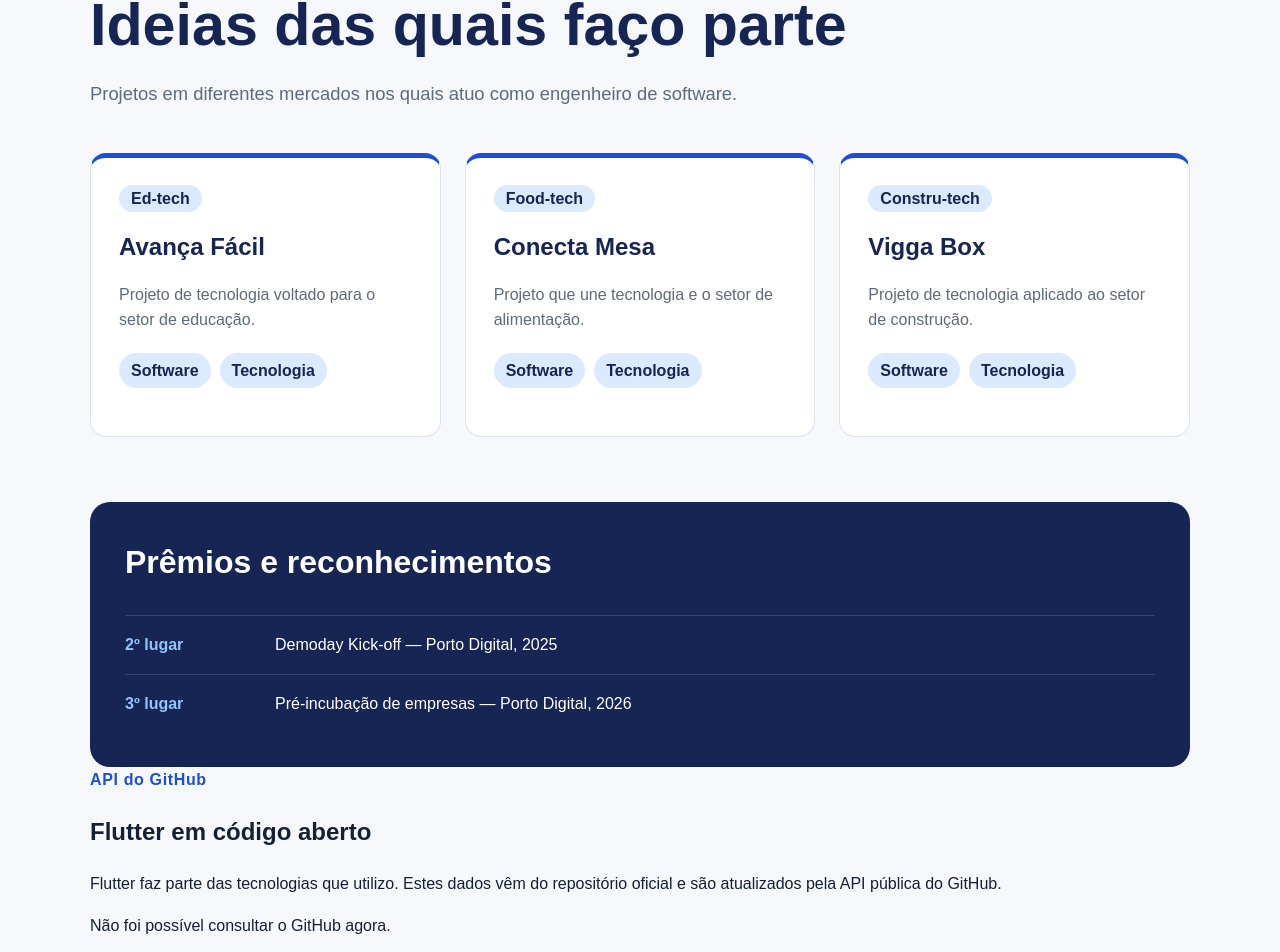
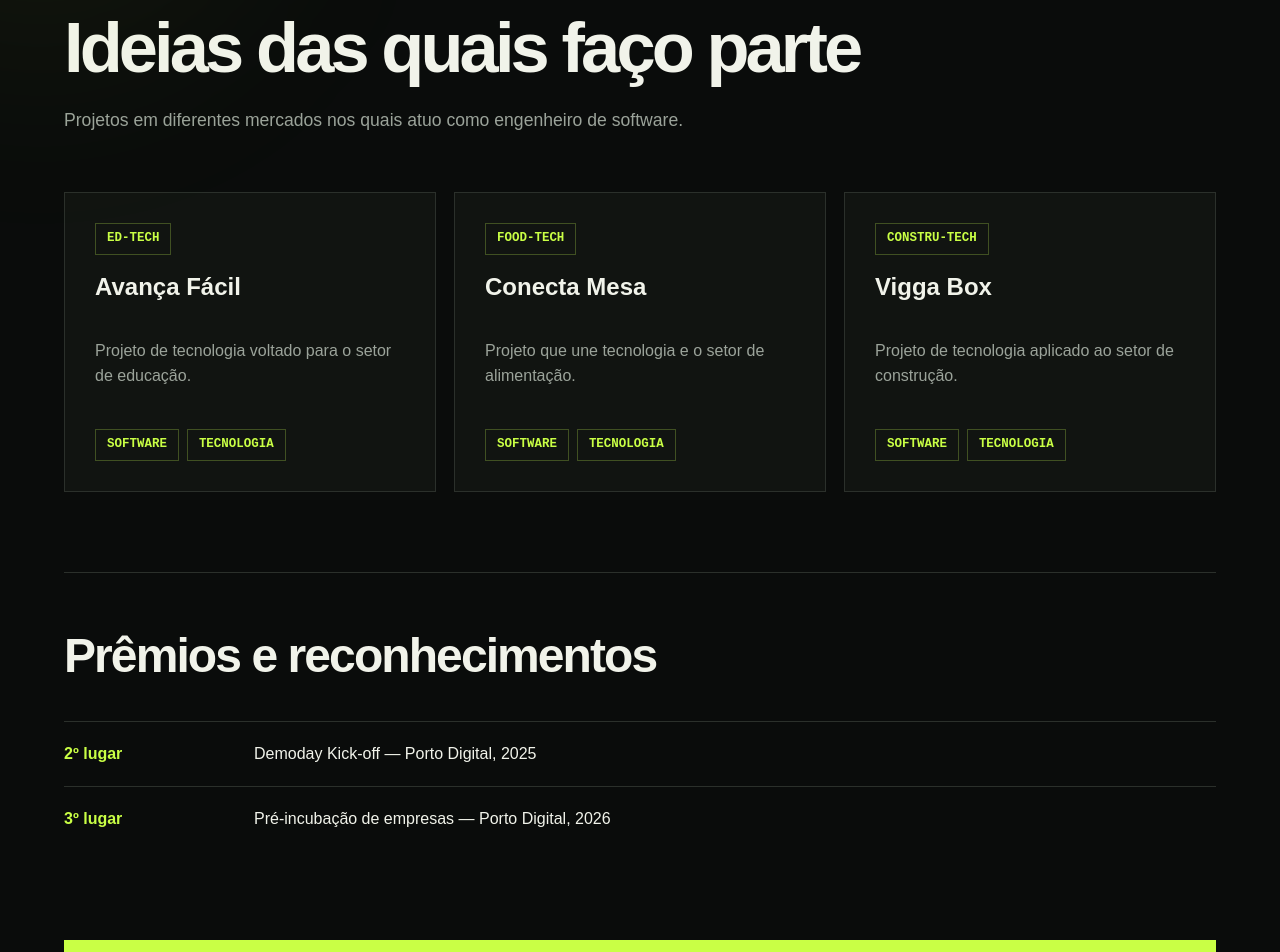
Before and after one commit to MatheusmotaDev/curriculo, a Next.js app: page /projetos in a window 1280 px wide. Shown: the part 210-1162 px from the top of the page. Built offline with nearby package versions, Linux system fonts and the light colour scheme; no server answers.

Commit message:
style: renova o visual do portfolio

```diff
--- a/app/globals.css
+++ b/app/globals.css
@@ -1,16 +1,20 @@
 :root {
-  --azul: #1d4ed8;
-  --azul-escuro: #172554;
-  --azul-claro: #dbeafe;
-  --fundo: #f6f8fc;
-  --texto: #172033;
-  --cinza: #5f6b7a;
-  --branco: #ffffff;
-  --borda: #dce3ee;
+  --fundo: #0a0c0b;
+  --superficie: #111411;
+  --superficie-clara: #171b17;
+  --texto: #f1f3ea;
+  --cinza: #9ba39a;
+  --verde: #c9ff45;
+  --borda: #2b302b;
 }
 
-* { box-sizing: border-box; }
-html { scroll-behavior: smooth; }
+* {
+  box-sizing: border-box;
+}
+
+html {
+  scroll-behavior: smooth;
+}
 
 body {
   margin: 0;
@@ -21,209 +25,584 @@ body {
   line-height: 1.6;
 }
 
-a { color: inherit; text-decoration: none; }
-.container { width: min(1100px, 90%); margin: 0 auto; }
+body::before {
+  content: "";
+  width: 420px;
+  height: 420px;
+  background: rgba(201, 255, 69, 0.06);
+  filter: blur(120px);
+  border-radius: 50%;
+  position: fixed;
+  top: -170px;
+  left: -170px;
+  pointer-events: none;
+}
+
+a {
+  color: inherit;
+  text-decoration: none;
+}
+
+.container {
+  width: min(1160px, 90%);
+  margin: 0 auto;
+}
 
 .cabecalho {
-  background: rgba(255, 255, 255, 0.95);
+  background: rgba(10, 12, 11, 0.88);
   border-bottom: 1px solid var(--borda);
+  backdrop-filter: blur(12px);
   position: sticky;
   top: 0;
   z-index: 10;
 }
 
 .menu {
-  min-height: 76px;
+  min-height: 78px;
   display: flex;
   align-items: center;
   justify-content: space-between;
-  gap: 24px;
+  gap: 30px;
 }
 
-.logo { color: var(--azul); font-size: 1.3rem; font-weight: bold; }
-nav { display: flex; flex-wrap: wrap; justify-content: flex-end; gap: 24px; }
-nav a { color: var(--cinza); font-weight: bold; }
-nav a:hover { color: var(--azul); }
+.logo {
+  display: flex;
+  align-items: center;
+  gap: 11px;
+  font-size: 1rem;
+  font-weight: bold;
+  letter-spacing: 0.04em;
+}
+
+.logo-marca {
+  width: 34px;
+  height: 34px;
+  display: grid;
+  place-items: center;
+  background: var(--verde);
+  color: #090b09;
+  font-weight: 900;
+}
+
+nav {
+  display: flex;
+  flex-wrap: wrap;
+  justify-content: flex-end;
+  gap: 30px;
+}
+
+nav a {
+  color: var(--cinza);
+  font-size: 0.82rem;
+  font-weight: bold;
+  letter-spacing: 0.06em;
+  text-transform: uppercase;
+  transition: color 0.2s;
+}
+
+nav a:hover {
+  color: var(--verde);
+}
 
 .hero {
-  min-height: 620px;
+  min-height: 680px;
   display: grid;
-  grid-template-columns: 1.25fr 0.75fr;
+  grid-template-columns: 1fr 0.88fr;
   align-items: center;
-  gap: 70px;
-  padding-top: 70px;
-  padding-bottom: 70px;
+  gap: 80px;
+  padding-top: 80px;
+  padding-bottom: 80px;
 }
 
-.hero h1, .pagina h1 {
-  color: var(--azul-escuro);
-  font-size: clamp(2.3rem, 5vw, 4.3rem);
-  line-height: 1.1;
-  margin: 14px 0 22px;
+.etiqueta {
+  display: inline-block;
+  color: var(--verde);
+  font-family: "Courier New", monospace;
+  font-size: 0.9rem;
+  font-weight: bold;
+  letter-spacing: 0.08em;
+  text-transform: uppercase;
 }
 
-.hero p, .introducao { color: var(--cinza); font-size: 1.15rem; max-width: 720px; }
-.etiqueta { display: inline-block; color: var(--azul); font-weight: bold; letter-spacing: 0.04em; }
-.botoes { display: flex; gap: 14px; margin-top: 30px; }
+.hero h1,
+.pagina h1 {
+  max-width: 760px;
+  margin: 18px 0 24px;
+  font-size: clamp(3rem, 6vw, 5.4rem);
+  line-height: 0.98;
+  letter-spacing: -0.055em;
+}
+
+.hero p,
+.introducao {
+  max-width: 650px;
+  color: var(--cinza);
+  font-size: 1.1rem;
+}
+
+.botoes {
+  display: flex;
+  gap: 12px;
+  margin-top: 32px;
+}
 
 .botao {
   display: inline-block;
-  background: var(--azul);
-  color: var(--branco);
-  border: 2px solid var(--azul);
-  border-radius: 10px;
-  padding: 11px 22px;
+  background: var(--verde);
+  color: #090b09;
+  border: 1px solid var(--verde);
+  padding: 12px 23px;
   font-weight: bold;
+  transition: transform 0.2s, background 0.2s;
 }
 
-.botao:hover { background: var(--azul-escuro); border-color: var(--azul-escuro); }
-.botao-claro { background: transparent; color: var(--azul); }
+.botao:hover {
+  background: #dcff82;
+  transform: translateY(-2px);
+}
+
+.botao-claro {
+  background: transparent;
+  color: var(--texto);
+  border-color: var(--borda);
+}
+
+.botao-claro:hover {
+  background: var(--superficie-clara);
+}
+
+.tecnologias-home {
+  display: flex;
+  flex-wrap: wrap;
+  gap: 20px;
+  margin-top: 44px;
+  color: #717970;
+  font-family: "Courier New", monospace;
+  font-size: 0.82rem;
+  text-transform: uppercase;
+}
 
 .foto-box {
-  background: var(--azul-claro);
-  border-radius: 28px 28px 100px 28px;
-  padding: 16px;
-  transform: rotate(2deg);
+  position: relative;
+  border: 1px solid var(--borda);
+  padding: 10px;
+}
+
+.foto-box::before {
+  content: "";
+  width: 80px;
+  height: 80px;
+  background: var(--verde);
+  position: absolute;
+  top: -18px;
+  right: -18px;
+  z-index: -1;
 }
 
 .foto-perfil {
   display: block;
   width: 100%;
   height: auto;
-  border-radius: 20px 20px 88px 20px;
-  transform: rotate(-2deg);
+  filter: saturate(0.82) contrast(1.04);
 }
 
-.secao { margin-bottom: 90px; }
+.foto-legenda {
+  display: flex;
+  justify-content: space-between;
+  gap: 18px;
+  padding: 13px 4px 3px;
+  font-family: "Courier New", monospace;
+  font-size: 0.78rem;
+  text-transform: uppercase;
+}
+
+.foto-legenda span {
+  color: var(--cinza);
+}
+
+.secao {
+  margin-bottom: 110px;
+}
+
+.secao-cabecalho {
+  display: grid;
+  grid-template-columns: 0.45fr 1fr;
+  gap: 40px;
+  align-items: start;
+  padding-top: 60px;
+  border-top: 1px solid var(--borda);
+}
+
+.secao-cabecalho h2 {
+  max-width: 650px;
+  margin: 0 0 46px;
+  font-size: clamp(2rem, 4vw, 3.4rem);
+  line-height: 1.08;
+  letter-spacing: -0.04em;
+}
 
 .resumo {
-  background: var(--azul-escuro);
-  color: var(--branco);
-  border-radius: 20px;
-  padding: 32px;
   display: grid;
   grid-template-columns: repeat(3, 1fr);
-  gap: 25px;
+  border-top: 1px solid var(--borda);
+  border-bottom: 1px solid var(--borda);
 }
 
-.resumo div { display: flex; align-items: center; gap: 14px; }
-.resumo strong { color: #93c5fd; font-size: 2.3rem; }
-
-.api-box {
-  background: var(--branco);
-  border: 1px solid var(--borda);
-  border-radius: 20px;
-  padding: 35px;
-  display: grid;
-  grid-template-columns: 1fr 1fr;
-  gap: 40px;
+.resumo div {
+  min-height: 145px;
+  display: flex;
+  flex-direction: column;
+  justify-content: center;
+  gap: 8px;
+  padding: 28px;
+  border-right: 1px solid var(--borda);
 }
 
-.api-box h2 { color: var(--azul-escuro); font-size: 2rem; margin: 8px 0; }
-.api-box p { color: var(--cinza); }
-.lista-feriados { display: grid; gap: 10px; }
-
-.feriado {
-  background: var(--fundo);
-  border-left: 4px solid var(--azul);
-  border-radius: 8px;
-  padding: 12px 16px;
-  display: flex;
-  justify-content: space-between;
-  gap: 15px;
+.resumo div:last-child {
+  border-right: 0;
 }
 
-.pagina { min-height: calc(100vh - 160px); padding-top: 85px; padding-bottom: 100px; }
-.pagina h1 { font-size: clamp(2.2rem, 5vw, 3.7rem); max-width: 850px; }
+.resumo span {
+  color: var(--verde);
+  font-family: "Courier New", monospace;
+  font-size: 0.78rem;
+  text-transform: uppercase;
+}
 
-.duas-colunas, .grade-cards {
+.resumo strong {
+  font-size: 1.35rem;
+}
+
+.pagina {
+  min-height: calc(100vh - 160px);
+  padding-top: 100px;
+  padding-bottom: 120px;
+}
+
+.pagina h1 {
+  max-width: 900px;
+  font-size: clamp(2.8rem, 5.5vw, 5rem);
+}
+
+.duas-colunas,
+.grade-cards {
   display: grid;
   grid-template-columns: repeat(2, 1fr);
-  gap: 24px;
-  margin-top: 45px;
+  gap: 18px;
+  margin-top: 58px;
 }
 
-.grade-cards { grid-template-columns: repeat(3, 1fr); }
+.grade-cards {
+  grid-template-columns: repeat(3, 1fr);
+}
 
 .card {
-  background: var(--branco);
+  background: var(--superficie);
   border: 1px solid var(--borda);
-  border-radius: 16px;
-  padding: 28px;
+  padding: 30px;
+  transition: border-color 0.2s, transform 0.2s;
 }
 
-.card h2 { color: var(--azul-escuro); line-height: 1.25; }
-.card p { color: var(--cinza); }
-.tags { display: flex; flex-wrap: wrap; gap: 9px; margin: 20px 0; }
+.card:hover {
+  border-color: #596159;
+  transform: translateY(-3px);
+}
 
-.tags span, .situacao, .tipo {
-  background: var(--azul-claro);
-  color: var(--azul-escuro);
-  border-radius: 30px;
-  padding: 5px 12px;
+.card h2 {
+  margin-top: 18px;
+  line-height: 1.2;
+}
+
+.card p {
+  color: var(--cinza);
+}
+
+.tags {
+  display: flex;
+  flex-wrap: wrap;
+  gap: 8px;
+  margin: 22px 0;
+}
+
+.tags span,
+.situacao,
+.tipo {
+  display: inline-block;
+  background: transparent;
+  color: var(--verde);
+  border: 1px solid #405022;
+  padding: 5px 11px;
+  font-family: "Courier New", monospace;
+  font-size: 0.78rem;
   font-weight: bold;
+  text-transform: uppercase;
 }
 
 .timeline {
-  border-left: 3px solid var(--azul-claro);
-  margin-top: 45px;
-  padding-left: 32px;
-  display: grid;
-  gap: 25px;
+  margin-top: 58px;
+  border-top: 1px solid var(--borda);
 }
 
 .item-timeline {
-  background: var(--branco);
-  border: 1px solid var(--borda);
-  border-radius: 16px;
-  padding: 25px;
-  position: relative;
+  display: grid;
+  grid-template-columns: 180px 1fr auto;
+  align-items: center;
+  gap: 30px;
+  padding: 32px 0;
+  border-bottom: 1px solid var(--borda);
 }
 
-.item-timeline::before {
-  content: "";
-  width: 15px;
-  height: 15px;
-  background: var(--azul);
-  border-radius: 50%;
-  position: absolute;
-  left: -42px;
-  top: 32px;
+.item-timeline h2 {
+  margin: 0;
+  line-height: 1.2;
 }
 
-.item-timeline h2 { color: var(--azul-escuro); margin: 5px 0; }
-.periodo, .experiencia > span { color: var(--azul); font-weight: bold; }
-.situacao { display: inline-block; margin-top: 8px; }
-.experiencia h3 { margin-bottom: 0; }
-.experiencia p { margin-top: 3px; }
-.projeto { border-top: 5px solid var(--azul); }
+.item-timeline p {
+  grid-column: 2;
+  margin: -22px 0 0;
+  color: var(--cinza);
+}
+
+.periodo,
+.experiencia > span {
+  color: var(--verde);
+  font-family: "Courier New", monospace;
+  font-size: 0.82rem;
+  font-weight: bold;
+  text-transform: uppercase;
+}
+
+.experiencia h3 {
+  margin-bottom: 0;
+}
+
+.experiencia p {
+  margin-top: 3px;
+}
+
+.projeto {
+  min-height: 300px;
+  display: flex;
+  flex-direction: column;
+  align-items: flex-start;
+}
+
+.projeto .tags {
+  margin-top: auto;
+  margin-bottom: 0;
+}
 
 .premios {
-  margin-top: 65px;
-  background: var(--azul-escuro);
-  color: var(--branco);
-  border-radius: 20px;
-  padding: 35px;
+  margin-top: 80px;
+  border-top: 1px solid var(--borda);
+  padding-top: 45px;
 }
 
-.premios h2 { margin-top: 0; font-size: 2rem; }
-.premio { display: grid; grid-template-columns: 130px 1fr; gap: 20px; padding: 16px 0; border-top: 1px solid #334477; }
-.premio strong { color: #93c5fd; }
-
-.rodape { background: var(--branco); border-top: 1px solid var(--borda); color: var(--cinza); padding: 22px 0; text-align: center; }
-
-@media (max-width: 800px) {
-  .menu { padding: 18px 0; flex-direction: column; }
-  nav { justify-content: center; gap: 10px 18px; }
-  .hero { grid-template-columns: 1fr; gap: 40px; padding-top: 55px; }
-  .foto-box { max-width: 420px; }
-  .resumo, .api-box, .duas-colunas, .grade-cards { grid-template-columns: 1fr; }
-  .premio { grid-template-columns: 1fr; gap: 2px; }
+.premios h2 {
+  margin: 0 0 26px;
+  font-size: clamp(2rem, 4vw, 3rem);
+  letter-spacing: -0.04em;
 }
 
-@media (max-width: 480px) {
-  .hero h1 { font-size: 2.35rem; }
-  .botoes { flex-direction: column; }
-  .botao { text-align: center; }
-  .resumo div, .feriado { align-items: flex-start; flex-direction: column; }
+.premio {
+  display: grid;
+  grid-template-columns: 160px 1fr;
+  gap: 30px;
+  padding: 19px 0;
+  border-top: 1px solid var(--borda);
 }
+
+.premio strong {
+  color: var(--verde);
+}
+
+.github-box {
+  display: grid;
+  grid-template-columns: 0.85fr 1.15fr;
+  gap: 70px;
+  margin-top: 90px;
+  background: var(--verde);
+  color: #0a0c0b;
+  padding: 48px;
+}
+
+.github-box .etiqueta {
+  color: #435313;
+}
+
+.github-box h2 {
+  margin: 10px 0 14px;
+  font-size: 2.3rem;
+  line-height: 1.05;
+  letter-spacing: -0.04em;
+}
+
+.github-texto p {
+  margin-bottom: 0;
+  color: #35401d;
+}
+
+.github-dados {
+  display: grid;
+  grid-template-columns: repeat(3, 1fr);
+  align-items: stretch;
+  border: 1px solid rgba(10, 12, 11, 0.3);
+}
+
+.github-dados > div {
+  min-height: 135px;
+  display: flex;
+  flex-direction: column;
+  justify-content: center;
+  padding: 20px;
+  border-right: 1px solid rgba(10, 12, 11, 0.3);
+}
+
+.github-dados > div:last-child {
+  border-right: 0;
+}
+
+.github-dados strong {
+  font-size: 1.6rem;
+}
+
+.github-dados span {
+  font-size: 0.8rem;
+  text-transform: uppercase;
+}
+
+.rodape {
+  border-top: 1px solid var(--borda);
+  color: var(--cinza);
+  padding: 30px 0;
+}
+
+.rodape-conteudo {
+  display: flex;
+  justify-content: space-between;
+  align-items: center;
+  gap: 20px;
+}
+
+.rodape strong {
+  color: var(--texto);
+}
+
+.rodape p {
+  margin: 0;
+}
+
+@media (max-width: 900px) {
+  .menu {
+    padding: 18px 0;
+    flex-direction: column;
+  }
+
+  nav {
+    justify-content: center;
+    gap: 12px 20px;
+  }
+
+  .hero {
+    grid-template-columns: 1fr;
+    gap: 55px;
+  }
+
+  .foto-box {
+    max-width: 650px;
+  }
+
+  .secao-cabecalho,
+  .github-box {
+    grid-template-columns: 1fr;
+    gap: 28px;
+  }
+
+  .duas-colunas,
+  .grade-cards {
+    grid-template-columns: 1fr;
+  }
+
+  .projeto {
+    min-height: 240px;
+  }
+}
+
+@media (max-width: 650px) {
+  .hero {
+    padding-top: 60px;
+  }
+
+  .hero h1 {
+    font-size: 3rem;
+  }
+
+  .botoes,
+  .rodape-conteudo {
+    align-items: stretch;
+    flex-direction: column;
+  }
+
+  .botao {
+    text-align: center;
+  }
+
+  .foto-box::before {
+    width: 50px;
+    height: 50px;
+    top: -10px;
+    right: -10px;
+  }
+
+  .foto-legenda {
+    flex-direction: column;
+    gap: 2px;
+  }
+
+  .secao-cabecalho {
+    padding-top: 40px;
+  }
+
+  .resumo,
+  .github-dados {
+    grid-template-columns: 1fr;
+  }
+
+  .resumo div,
+  .github-dados > div {
+    border-right: 0;
+    border-bottom: 1px solid var(--borda);
+  }
+
+  .github-dados > div {
+    border-bottom-color: rgba(10, 12, 11, 0.3);
+  }
+
+  .resumo div:last-child,
+  .github-dados > div:last-child {
+    border-bottom: 0;
+  }
+
+  .item-timeline {
+    grid-template-columns: 1fr;
+    gap: 8px;
+  }
+
+  .item-timeline p {
+    grid-column: 1;
+    margin: 0;
+  }
+
+  .situacao {
+    width: fit-content;
+  }
+
+  .premio {
+    grid-template-columns: 1fr;
+    gap: 4px;
+  }
+
+  .github-box {
+    padding: 28px;
+  }
+}
--- a/components/Footer.js
+++ b/components/Footer.js
@@ -1,8 +1,9 @@
 export default function Footer() {
   return (
     <footer className="rodape">
-      <div className="container">
-        <p>Feito por Matheus com React e Next.js.</p>
+      <div className="container rodape-conteudo">
+        <strong>Matheus.dev</strong>
+        <p>Desenvolvido com React e Next.js.</p>
       </div>
     </footer>
   );
--- a/components/Header.js
+++ b/components/Header.js
@@ -4,7 +4,10 @@ export default function Header() {
   return (
     <header className="cabecalho">
       <div className="container menu">
-        <Link href="/" className="logo">Matheus.dev</Link>
+        <Link href="/" className="logo">
+          <span className="logo-marca">M</span>
+          <span>Matheus</span>
+        </Link>
 
         <nav aria-label="Navegação principal">
           <Link href="/">Home</Link>
```
Also changed, not shown: app/page.js (+26 -8 lines).
